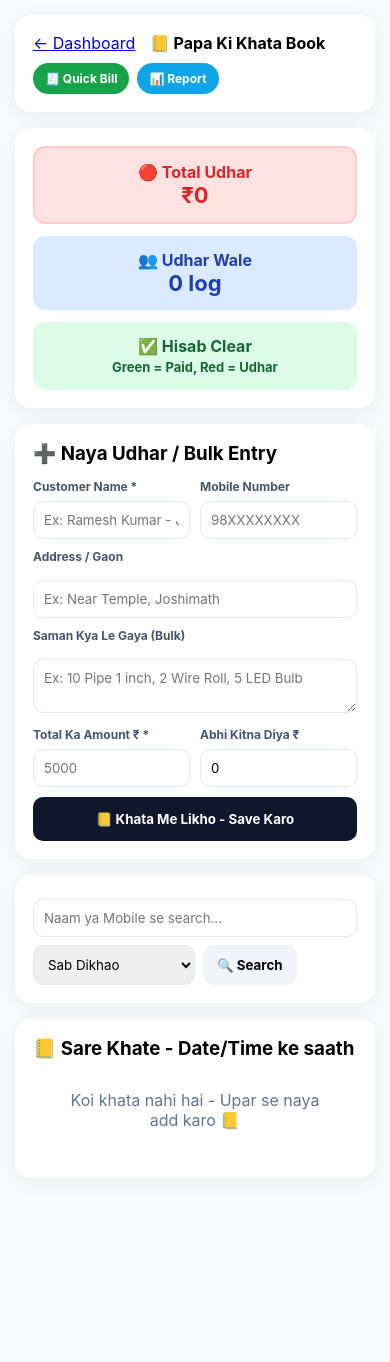
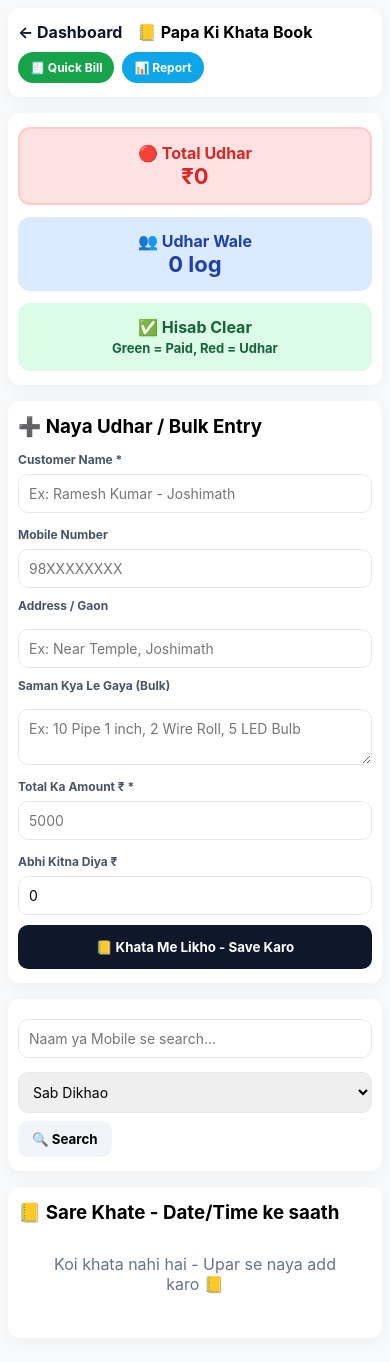
Before and after one commit to Divyanshu2002-stack/ElectroMart, a Flask app: page /owner/khata in a window 390 px wide. Before the commit the page ends 1130 px from the top, so only its background shows below. Run offline with Flask 3, Linux system fonts and the light colour scheme; a user stored in the database is signed in; data that the repository does not hold is empty.

Commit message:
khata + outlet both fixed original

```diff
--- a/ElectroMart/templates/Khata.html
+++ b/ElectroMart/templates/Khata.html
@@ -1,19 +1,35 @@
 <!DOCTYPE html><html><head><meta charset="UTF-8"><meta name="viewport" content="width=device-width, initial-scale=1.0"><title>Khata Book - Papa Ki Dairy</title>
 <style>
-*{margin:0;padding:0;box-sizing:border-box;font-family:Inter} body{background:#f8fafc;padding:15px}
-.box{background:white;padding:18px;border-radius:16px;max-width:1100px;margin:0 auto 16px;box-shadow:0 4px 20px rgba(0,0,0,0.05)}
-.grid3{display:grid;grid-template-columns:repeat(3,1fr);gap:12px} .card{padding:14px;border-radius:12px;text-align:center;font-weight:700}
+*{margin:0;padding:0;box-sizing:border-box;font-family:Inter, 'Segoe UI', sans-serif}
+body{background:#f8fafc;padding:12px;overflow-x:hidden}
+.box{background:white;padding:18px;border-radius:16px;max-width:1100px;margin:0 auto 16px;box-shadow:0 4px 20px rgba(0,0,0,0.05);width:100%;overflow:hidden}
+.grid3{display:grid;grid-template-columns:repeat(3,1fr);gap:12px}
+.card{padding:14px;border-radius:12px;text-align:center;font-weight:700}
 .red{background:#fee2e2;color:#dc2626;border:2px solid #fecaca} .green{background:#dcfce7;color:#166534} .blue{background:#dbeafe;color:#1e40af}
-input,textarea{width:100%;padding:10px;border:1px solid #e2e8f0;border-radius:10px;margin-top:6px} label{font-size:12px;font-weight:700;color:#475569}
-.btn{padding:10px 14px;border:none;border-radius:10px;font-weight:700;cursor:pointer}
-.khata-row{display:grid;grid-template-columns:1.5fr 1fr 1fr 120px;gap:10px;align-items:center;padding:12px;border-radius:12px;margin:8px 0;border:1px solid #e2e8f0}
+input,textarea,select{width:100%;padding:10px;border:1px solid #e2e8f0;border-radius:10px;margin-top:6px;font-size:14px}
+label{font-size:12px;font-weight:700;color:#475569}
+.btn{padding:10px 14px;border:none;border-radius:10px;font-weight:700;cursor:pointer;white-space:nowrap}
+.khata-row{display:grid;grid-template-columns:1.5fr 1fr 1fr 120px;gap:10px;align-items:center;padding:12px;border-radius:12px;margin:8px 0;border:1px solid #e2e8f0;width:100%}
 .udhar{background:#fff1f2;border:2px solid #fca5a5} .paid{background:#f0fdf4;border:2px solid #bbf7d0}
-@media(max-width:700px){.grid3{grid-template-columns:1fr} .khata-row{grid-template-columns:1fr}}
+
+/* --- FIX ORIGINAL JAISA --- */
+@media(max-width:900px){
+  .khata-row{grid-template-columns:1fr 1fr; }
+  .khata-row div:last-child{grid-column:1 / -1; display:flex; gap:8px; justify-content:center}
+}
+@media(max-width:700px){
+  body{padding:8px}
+  .grid3{grid-template-columns:1fr}
+  .khata-row{grid-template-columns:1fr; gap:12px; padding:14px}
+  .box{padding:14px 10px; border-radius:12px}
+  .box form div[style*="grid-template-columns:1fr 1fr"]{grid-template-columns:1fr !important}
+  input,textarea{font-size:14px}
+}
 </style></head><body>
 
 <div class="box" style="display:flex;justify-content:space-between;align-items:center;flex-wrap:wrap;gap:10px">
-<div><a href="/owner">← Dashboard</a> <b style="margin-left:10px">📒 Papa Ki Khata Book</b></div>
-<div style="display:flex;gap:8px"><a href="/owner/quick-bill" style="background:#16a34a;color:white;padding:8px 12px;border-radius:20px;text-decoration:none;font-size:12px;font-weight:700">🧾 Quick Bill</a><a href="/owner/report" style="background:#0ea5e9;color:white;padding:8px 12px;border-radius:20px;text-decoration:none;font-size:12px;font-weight:700">📊 Report</a></div>
+<div><a href="/owner" style="text-decoration:none;color:#0f172a;font-weight:700">← Dashboard</a> <b style="margin-left:10px">📒 Papa Ki Khata Book</b></div>
+<div style="display:flex;gap:8px;flex-wrap:wrap"><a href="/owner/quick-bill" style="background:#16a34a;color:white;padding:8px 12px;border-radius:20px;text-decoration:none;font-size:12px;font-weight:700">🧾 Quick Bill</a><a href="/owner/report" style="background:#0ea5e9;color:white;padding:8px 12px;border-radius:20px;text-decoration:none;font-size:12px;font-weight:700">📊 Report</a></div>
 </div>
 
 <div class="box"><div class="grid3">
@@ -32,12 +48,12 @@ input,textarea{width:100%;padding:10px;border:1px solid #e2e8f0;border-radius:10
 <button class="btn" style="background:#0f172a;color:white;width:100%;padding:14px">📒 Khata Me Likho - Save Karo</button>
 </form></div>
 
-<div class="box"><form method="GET" action="/owner/khata" style="display:flex;gap:8px;flex-wrap:wrap"><input type="text" name="q" value="{{ request.args.get('q','') }}" placeholder="Naam ya Mobile se search..." style="flex:1;min-width:200px"><select name="status" style="padding:10px;border-radius:10px;border:1px solid #e2e8f0"><option value="">Sab Dikhao</option><option value="Udhar" {% if request.args.get('status')=='Udhar' %}selected{% endif %}>🔴 Sirf Udhar Wale</option><option value="Paid" {% if request.args.get('status')=='Paid' %}selected{% endif %}>✅ Paid Wale</option></select><button class="btn" style="background:#f1f5f9">🔍 Search</button></form></div>
+<div class="box"><form method="GET" action="/owner/khata" style="display:flex;gap:8px;flex-wrap:wrap"><input type="text" name="q" value="{{ request.args.get('q','') }}" placeholder="Naam ya Mobile se search..." style="flex:1;min-width:200px"><select name="status" style="padding:10px;border-radius:10px;border:1px solid #e2e8f0;min-width:140px"><option value="">Sab Dikhao</option><option value="Udhar" {% if request.args.get('status')=='Udhar' %}selected{% endif %}>🔴 Sirf Udhar Wale</option><option value="Paid" {% if request.args.get('status')=='Paid' %}selected{% endif %}>✅ Paid Wale</option></select><button class="btn" style="background:#f1f5f9">🔍 Search</button></form></div>
 
 <div class="box"><h3>📒 Sare Khate - Date/Time ke saath</h3>
 {% for k in khata_list %}
 <div class="khata-row {% if k['status']=='Udhar' %}udhar{% else %}paid{% endif %}">
-<div><b>{% if k['status']=='Udhar' %}🔴{% else %}✅{% endif %} {{ k['customer_name'] }}</b><br><small>📱 {{ k['mobile'] }} | {{ k['address'] }}</small><br><small style="color:#64748b">{{ k['created_at'] }}</small><br><small style="background:#f1f5f9;padding:2px 6px;border-radius:6px;margin-top:4px;display:inline-block">{{ k['items'] }}</small></div>
+<div><b>{% if k['status']=='Udhar' %}🔴{% else %}✅{% endif %} {{ k['customer_name'] }}</b><br><small>📱 {{ k['mobile'] }} | {{ k['address'] }}</small><br><small style="color:#64748b">{{ k['created_at'] }}</small><br><small style="background:#f1f5f9;padding:2px 6px;border-radius:6px;margin-top:4px;display:inline-block;word-break:break-word">{{ k['items'] }}</small></div>
 <div style="text-align:center"><small>Total</small><br><b>₹{{ k['total_amount']|int }}</b><br><small>Diya: ₹{{ k['paid_amount']|int }}</small><br>{% if k['status']=='Udhar' %}<span style="background:#dc2626;color:white;padding:3px 8px;border-radius:20px;font-size:11px">Baaki ₹{{ k['balance']|int }}</span>{% else %}<span style="background:#16a34a;color:white;padding:3px 8px;border-radius:20px;font-size:11px">✅ Clear</span>{% endif %}</div>
 <div>
 {% if k['status']=='Udhar' %}
@@ -47,7 +63,7 @@ input,textarea{width:100%;padding:10px;border:1px solid #e2e8f0;border-radius:10
 <div style="text-align:center;color:#16a34a;font-weight:700">✅ Hisab Clear<br><small style="color:#64748b">{{ k['updated_at'] }}</small></div>
 {% endif %}
 </div>
-<div style="text-align:center"><form method="POST" action="/owner/khata/delete/{{ k['id'] }}"><input type="hidden" name="csrf_token" value="{{ csrf_token() }}"><button class="btn" style="background:#fee2e2;color:#dc2626;font-size:11px">🗑️ Delete</button></form><small style="font-size:10px;color:#94a3b8">{{ k['updated_at'] }}</small></div>
+<div style="text-align:center"><form method="POST" action="/owner/khata/delete/{{ k['id'] }}"><input type="hidden" name="csrf_token" value="{{ csrf_token() }}"><button class="btn" style="background:#fee2e2;color:#dc2626;font-size:11px;width:100%">🗑️ Delete</button></form><small style="font-size:10px;color:#94a3b8">{{ k['updated_at'] }}</small></div>
 </div>
 {% endfor %}
 {% if khata_list|length==0 %}<p style="text-align:center;padding:30px;color:#64748b">Koi khata nahi hai - Upar se naya add karo 📒</p>{% endif %}
```
Also changed, not shown: ElectroMart/static/style.css (+34 -0 lines), ElectroMart/templates/index.html (+18 -0 lines), ElectroMart/shop.db (added).
